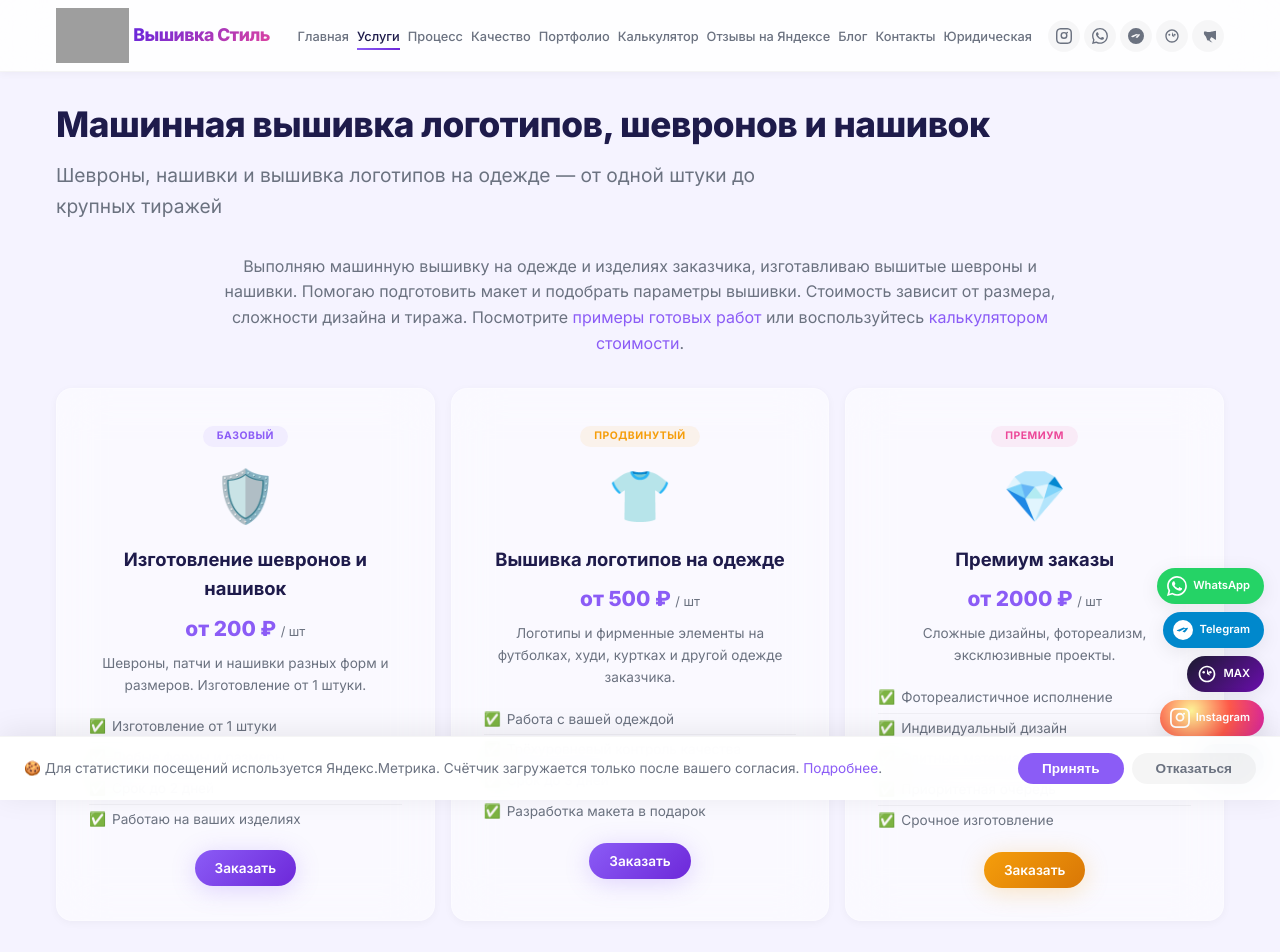
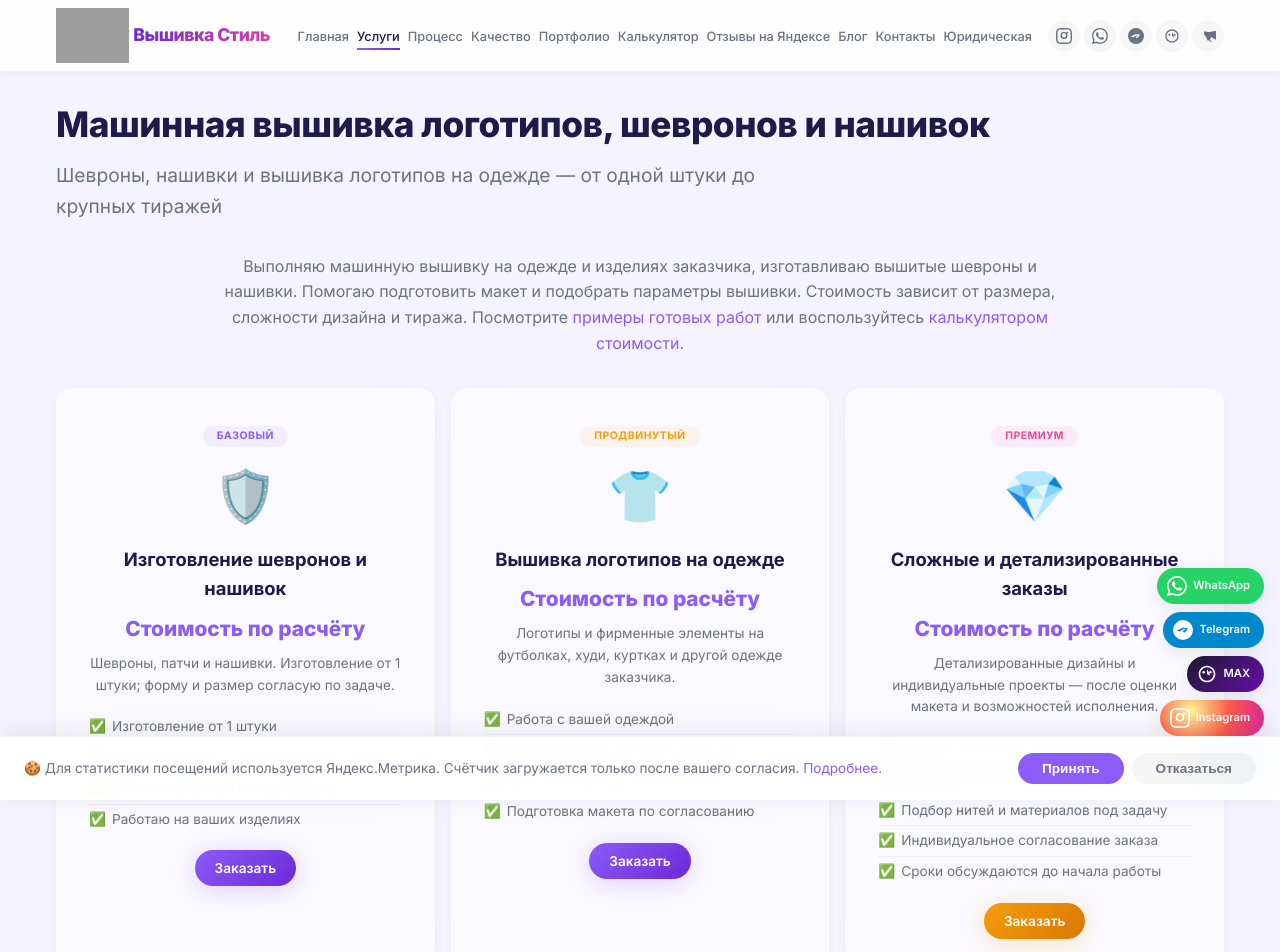
Before and after one commit to imaklain-pixel/stylevishivka, a plain HTML site: page services.html in a window 1280 px wide. Shown: the top 952 px of the page. Drawn offline with Linux system fonts and the light colour scheme; grey boxes are pictures that could not be loaded.

Commit message:
Align site copy with solo embroidery service and confirmed terms

```diff
--- a/services.html
+++ b/services.html
@@ -110,12 +110,12 @@
                     <span class="service-tag basic">БАЗОВЫЙ</span>
                     <span class="service-icon">🛡️</span>
                     <h4>Изготовление шевронов и нашивок</h4>
-                    <div class="service-price">от 200 ₽ <span>/ шт</span></div>
-                    <p>Шевроны, патчи и нашивки разных форм и размеров. Изготовление от 1 штуки.</p>
+                    <div class="service-price">Стоимость по расчёту</div>
+                    <p>Шевроны, патчи и нашивки. Изготовление от 1 штуки; форму и размер согласую по задаче.</p>
                     <ul class="service-features">
                         <li><span class="check">✅</span> Изготовление от 1 штуки</li>
-                        <li><span class="check">✅</span> Любые формы и размеры</li>
-                        <li><span class="check">✅</span> Срок до 2 дней</li>
+                        <li><span class="check">✅</span> Форма и размер по согласованию</li>
+                        <li><span class="check">✅</span> Срок согласую до начала работы</li>
                         <li><span class="check">✅</span> Работаю на ваших изделиях</li>
                     </ul>
                     <button class="btn btn-sm btn-primary-solid" onclick="event.stopPropagation(); openModal('order')">Заказать</button>
@@ -125,13 +125,13 @@
                     <span class="service-tag medium">ПРОДВИНУТЫЙ</span>
                     <span class="service-icon">👕</span>
                     <h4>Вышивка логотипов на одежде</h4>
-                    <div class="service-price">от 500 ₽ <span>/ шт</span></div>
+                    <div class="service-price">Стоимость по расчёту</div>
                     <p>Логотипы и фирменные элементы на футболках, худи, куртках и другой одежде заказчика.</p>
                     <ul class="service-features">
                         <li><span class="check">✅</span> Работа с вашей одеждой</li>
                         <li><span class="check">✅</span> Трёхуровневый контроль качества</li>
-                        <li><span class="check">✅</span> Срок до 3 дней</li>
-                        <li><span class="check">✅</span> Разработка макета в подарок</li>
+                        <li><span class="check">✅</span> Срок согласую до начала работы</li>
+                        <li><span class="check">✅</span> Подготовка макета по согласованию</li>
                     </ul>
                     <button class="btn btn-sm btn-primary-solid" onclick="event.stopPropagation(); openModal('order')">Заказать</button>
                 </div>
@@ -139,15 +139,15 @@
                 <div class="service-card animate-on-scroll" onclick="openModal('order')">
                     <span class="service-tag premium">ПРЕМИУМ</span>
                     <span class="service-icon">💎</span>
-                    <h4>Премиум заказы</h4>
-                    <div class="service-price">от 2000 ₽ <span>/ шт</span></div>
-                    <p>Сложные дизайны, фотореализм, эксклюзивные проекты.</p>
+                    <h4>Сложные и детализированные заказы</h4>
+                    <div class="service-price">Стоимость по расчёту</div>
+                    <p>Детализированные дизайны и индивидуальные проекты — после оценки макета и возможностей исполнения.</p>
                     <ul class="service-features">
-                        <li><span class="check">✅</span> Фотореалистичное исполнение</li>
+                        <li><span class="check">✅</span> Оценка сложности и детализации макета</li>
                         <li><span class="check">✅</span> Индивидуальный дизайн</li>
-                        <li><span class="check">✅</span> Элитные материалы</li>
-                        <li><span class="check">✅</span> Приоритетная очередь</li>
-                        <li><span class="check">✅</span> Срочное изготовление</li>
+                        <li><span class="check">✅</span> Подбор нитей и материалов под задачу</li>
+                        <li><span class="check">✅</span> Индивидуальное согласование заказа</li>
+                        <li><span class="check">✅</span> Сроки обсуждаются до начала работы</li>
                     </ul>
                     <button class="btn btn-sm btn-gold" onclick="event.stopPropagation(); openModal('order')">Заказать</button>
                 </div>
@@ -169,7 +169,7 @@
                 <div class="grid-4 animate-on-scroll">
                     <div class="card" style="text-align:center;"><span class="card-icon">🧵</span><h4 class="card-title">Я в профессии с 2014 года</h4><p class="card-text">и до сих пор люблю своё дело.</p></div>
                     <div class="card" style="text-align:center;"><span class="card-icon">✅</span><h4 class="card-title">Трёхуровневый контроль</h4><p class="card-text">Качество на всех этапах</p></div>
-                    <div class="card" style="text-align:center;"><span class="card-icon">🚀</span><h4 class="card-title">Любой тираж</h4><p class="card-text">От 1 до 1000+ заказов</p></div>
+                    <div class="card" style="text-align:center;"><span class="card-icon">🚀</span><h4 class="card-title">Любой тираж</h4><p class="card-text">От одной штуки; тираж согласую индивидуально</p></div>
                     <div class="card" style="text-align:center;"><span class="card-icon">📄</span><h4 class="card-title">Работаю официально</h4><p class="card-text">С чеками и договорами</p></div>
                 </div>
             </div>
```
